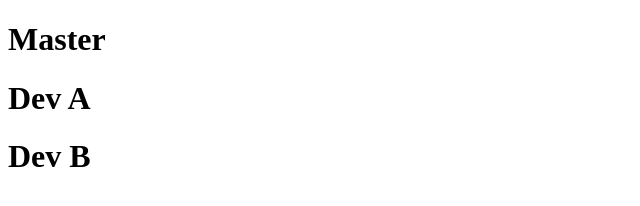
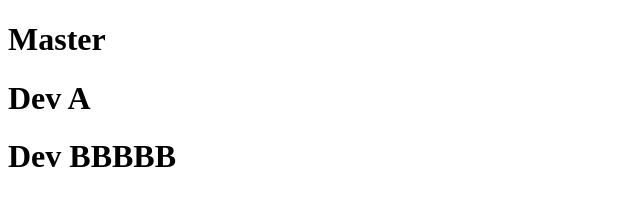
Before and after one commit to kumarkuldeep24711/git-demo2, a plain HTML site: page index.html in a window 1280 px wide. Shown: the whole page, without its empty margins (0-640 px from the left). Drawn offline with Linux system fonts and the light colour scheme.

Commit message:
DevB updated

```diff
--- a/index.html
+++ b/index.html
@@ -8,6 +8,6 @@
 <body>
     <h1>Master</h1>
     <h1>Dev A</h1>
-    <h1>Dev B</h1>
+    <h1>Dev BBBBB</h1>
 </body>
 </html>
```
